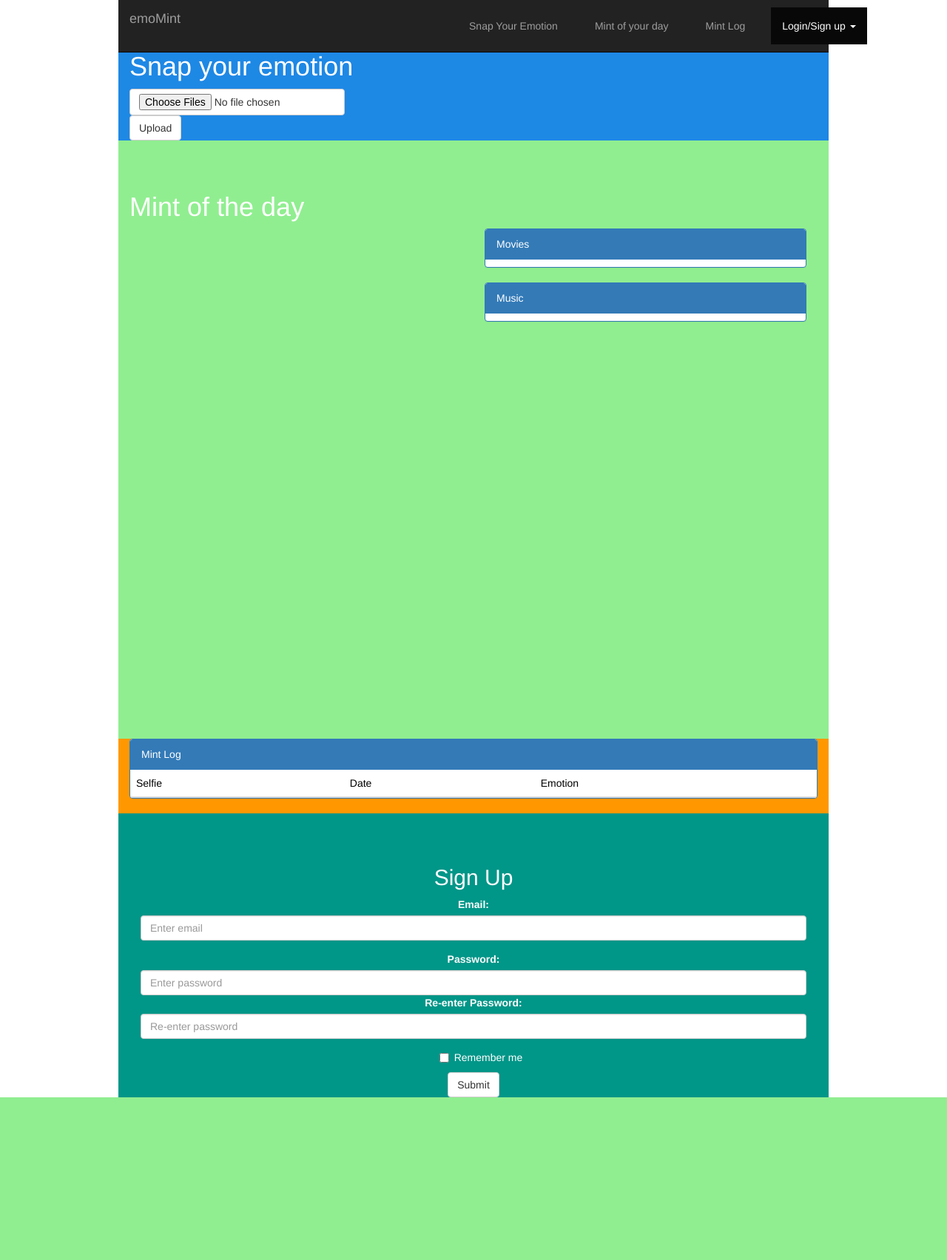
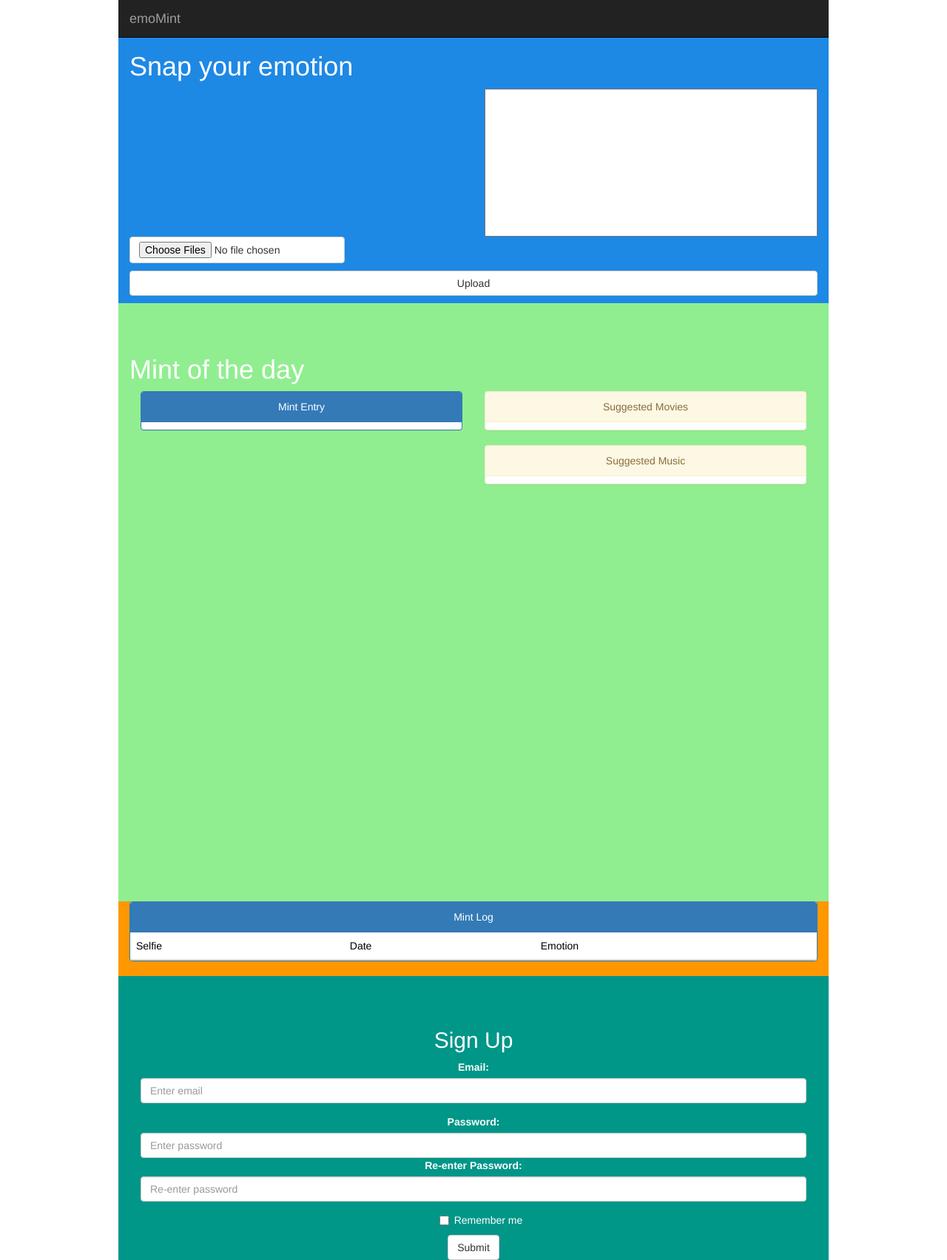
Before and after one commit to ceejayvarias/emoMint, a PHP site: page / in a window 1280 px wide. Shown: the whole page at 74% size. Before the commit the page ends 1484 px from the top, so only its background shows below. Run offline with PHP 8.4, Linux system fonts and the light colour scheme; lists and menus that the app fills with data are empty; some libraries are stand-ins or nearby versions.

Commit message:
made movie and music to child_changed so it only applied to last child added

```diff
--- a/assets/css/style.css
+++ b/assets/css/style.css
@@ -101,6 +101,10 @@
   height: 100%;
 }
 
+.panel{
+  text-align: center;
+}
+
 .panelLog{
   height: 100%;
   width: 100%;
@@ -108,10 +112,42 @@
 }
 
 li {
-  float: left;
+  display: inline-block;
   margin: 10px;
+}
+
+li > img{
+  width: 100px;
 }
 
 tr:hover {
   background-color: lightblue;
 }
+
+#selfie {
+  height: 100%;
+  margin: 10px;
+}
+
+#selfie > img{
+  width: 200px;
+}
+
+#textJournal {
+  width: 100%;
+  height: 200px;
+  color: black;
+}
+
+#snap {
+  width: 100%;
+  margin: 10px 0;
+}
+
+#snap:hover {
+  background-color: lightgreen;
+}
+
+#personPhoto {
+  height: 200px;
+}
--- a/assets/js/firebase.js
+++ b/assets/js/firebase.js
@@ -1,7 +1,7 @@
 // Initialize Firebase
 var database = firebase.database();
 
-database.ref().on('child_added', function(snapshot){
+database.ref().on('child_added', function(snapshot, prevChildkey){
 	// console.log(snapshot.val().emotion);
 	var date = snapshot.val().date; //must convert later
 	var emotion = snapshot.val().emotion;
@@ -45,49 +45,21 @@
 	$('#selfie').empty();
 	console.log(this);
 	var i = $('<img>');
-	i.css('width', 200);
 	$('#selfie').append(i.attr('src', $(this).data('image')));
 
-	var li1 = $('<li>');
-	var i1 = $('<img>');
-	i1.css('width', 100);
-	li1.append(i1.attr('src', $(this).data('movie1')));
-	$('#poster').append(li1);
+	//set movies
+	for (var j = 1; j < 4; j++) {
+		var li = $('<li>');
+		var i = $('<img>');
+		li.append(i.attr('src', $(this).data('movie' + j)));
+		$('#poster').append(li);
+	}
 
-	var li2 = $('<li>');
-	var i2 = $('<img>');
-	i2.css('width', 100);
-	li2.append(i2.attr('src', $(this).data('movie2')));
-	$('#poster').append(li2);
-
-	var li3 = $('<li>');
-	var i3 = $('<img>');
-	i3.css('width', 100);
-	li3.append(i3.attr('src', $(this).data('movie3')));
-	$('#poster').append(li3);
-
-	var li1 = $('<li>');
-	var i1 = $('<img>');
-	i1.css('width', 100);
-	li1.append(i1.attr('src', $(this).data('music1')));
-	$('#cover').append(li1);
-
-	var li2 = $('<li>');
-	var i2 = $('<img>');
-	i2.css('width', 100);
-	li2.append(i2.attr('src', $(this).data('music2')));
-	$('#cover').append(li2);
-
-	var li3 = $('<li>');
-	var i3 = $('<img>');
-	i3.css('width', 100);
-	li3.append(i3.attr('src', $(this).data('music3')));
-	$('#cover').append(li3);
-
-	// i.attr('src', $(this).data('music1'));
-	// $('#mintOfTheDay').append(i);
-	// i.attr('src', $(this).data('music2'));
-	// $('#mintOfTheDay').append(i);
-	// i.attr('src', $(this).data('music3'));
-	// $('#mintOfTheDay').append(i);
+	//set music
+	for (var j = 1; j < 4; j++) {
+		var li = $('<li>');
+		var i = $('<img>');
+		li.append(i.attr('src', $(this).data('music' + j)));
+		$('#cover').append(li);
+	}
 })
--- a/assets/js/movie.js
+++ b/assets/js/movie.js
@@ -2,9 +2,8 @@
 
 var database = firebase.database();
 
-database.ref().on('child_added', function(snap){
+database.ref().on('child_changed', function(snap, prevChildKey){
     snap.val().emotion;
-    console.log(snap.val().emotion);
     var id;
     if(snap.val().emotion == 'happy') {
     	id = 35;
@@ -24,7 +23,6 @@
         movie1 : "http://image.tmdb.org/t/p/w500" + response.results[0].poster_path,
         movie2 : "http://image.tmdb.org/t/p/w500" + response.results[1].poster_path,
         movie3 : "http://image.tmdb.org/t/p/w500" + response.results[2].poster_path
-
 	}
 
 	snap.child("movies").ref.set(moviePosters);
--- a/assets/js/music.js
+++ b/assets/js/music.js
@@ -1,7 +1,7 @@
 // Initialize Firebase
 var database = firebase.database();
 
-database.ref().on("child_added", function(childSnapshot, prevChildKey){
+database.ref().on("child_changed", function(childSnapshot, prevChildKey){
 
 var emotion = childSnapshot.val().emotion;
 
--- a/index.html
+++ b/index.html
@@ -20,13 +20,14 @@
 					</button>
 					<a id="0" class="navbar-brand"  href="#">emoMint</a>
 				</div>
-				<div>
-					<div class="collapse navbar-collapse" id="myNavbar">
+
+	<!-- Navbar -->
+					<!-- <div class="collapse navbar-collapse" id="myNavbar">
 						<ul class="nav navbar-nav">
 							<li id="1"><a href="#photoBooth ">Snap Your Emotion</a></li>
 							<li id ="2"><a href="#mintOfTheDay"> Mint of your day</a></li>
 							<li id="3"><a href="#mintLog">Mint Log</a></li>
-							<!-- Log In/Sign up -->
+
 							<li class="dropdown"><a class="dropdown-toggle" data-toggle="dropdown" href="#">Login/Sign up <span class="caret"></span></a>
 							<ul class="dropdown-menu">
 								<li><a>Username <input type="text"> Password <input type="text"> </a></li>
@@ -37,8 +38,7 @@
 							</ul>
 							</li>
 						</ul>
-				</div>
-			</div>
+					</div> -->
 			</div>
 	</nav>
 	<!-- Photo booth -->
@@ -47,13 +47,23 @@
 		<div id="detection"></div>
 		<!-- Image box -->
 		<!--        <img id="photo" alt="The screen capture will appear in this box.">  -->
-		<div class ="row">
-			<form class="col-sm-6" id="up-form">
+		<form id="up-form">
+			<div class="row">
+				<div class="col-sm-6">
 					<div id="personPhoto"></div>
 					<input class ="btn btn-default picUpload" type="file" multiple />
+				</div>
+				<div class="col-sm-6">
+					<input id="textJournal" type="text" name="journal">
+				</div>
+			</div>
+			<div class="row">
+				<div class="col-sm-12">
 					<button id ="snap" type="submit" class="btn btn-default">Upload</button>
+				</div>
+			</div>
 		</form>
-		</div>
+
 		<!-- Capture picture with webcam  -->
 		<!--   <p>Capture your mood</p>
 		<div class="row">
@@ -65,23 +75,26 @@
 	</div>   -->
 	<!-- detecting the smile % -->
 	</div>
-</div>
 <!-- Mint of the day -->
 <div id="mintOfTheDay" class="container-fluid col-lg-12">
 <h1>Mint of the day</h1>
 <div class="recommendedMusic container">
 	<div class ="row">
 			<div class="col-lg-6">
+				<div class="panelEntry panel panel-primary">
+					<div class="panel-heading">Mint Entry</div>
 					<div id="selfie"></div>
+					<span id="entry"></span>
+				</div>
 			</div>
 			<div class="col-lg-6">
-				<div class="panelLog panel panel-primary">
-					<div class="panel-heading">Movies</div>
+				<div class="panelLog panel panel-warning">
+					<div class="panel-heading">Suggested Movies</div>
 					<ul id="poster">
 					</ul>
 				</div>
-				<div class="panelLog panel panel-primary">
-					<div class="panel-heading">Music</div>
+				<div class="panelLog panel panel-warning">
+					<div class="panel-heading">Suggested Music</div>
 					<ul id="cover">
 					</ul>
 				</div>
```
Lines whose indentation alone changed are shown as unchanged.
